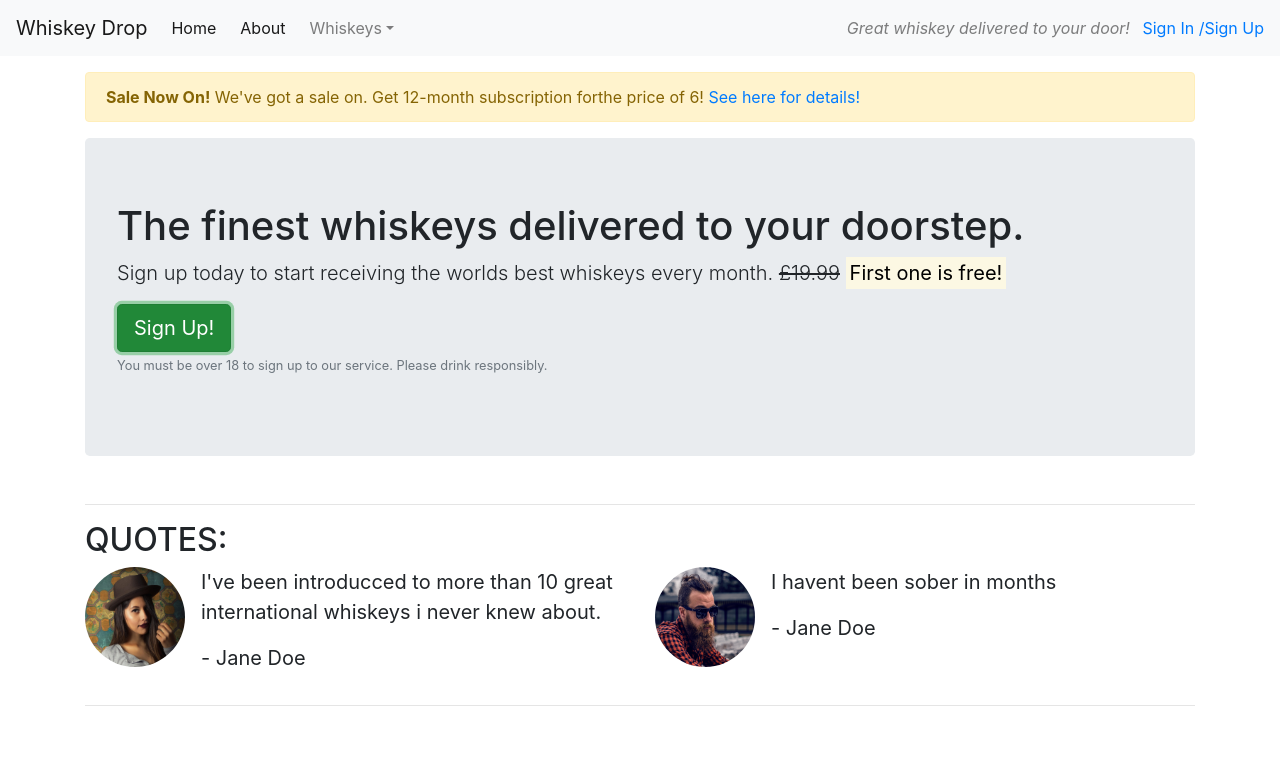
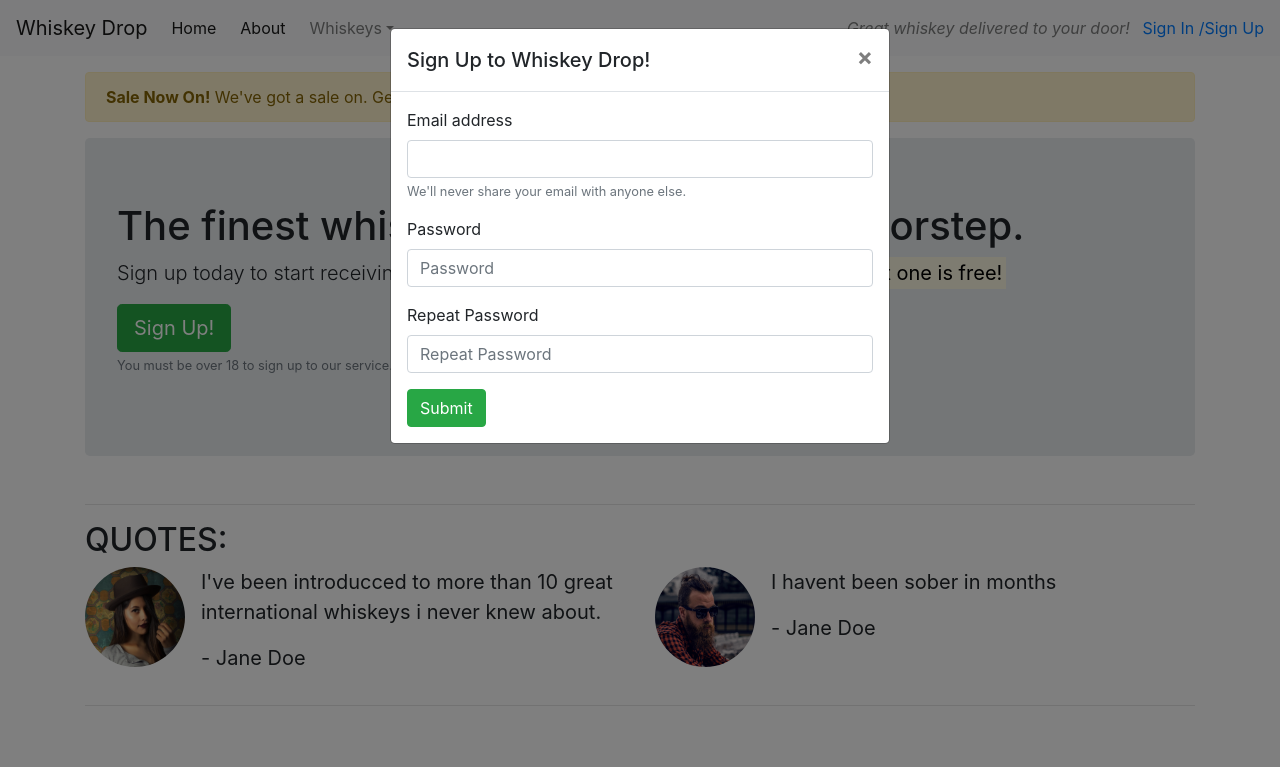
Before and after one commit to Lee-AnnC/whiskey, a plain HTML site: page index.html in a window 1280 px wide. Both pictures are taken after a click on the button "Sign Up!". Shown: the top 767 px of the page. Drawn offline with nearby package versions, Linux system fonts and the light colour scheme.

Commit message:
button error fixed, modalalso added

```diff
--- a/index.html
+++ b/index.html
@@ -59,7 +59,7 @@
         <s class="d-none d-sm-inline">£19.99</s>
         <span class="d-inline d-sm-none"><br></span>
         <strong><mark> First one is free!</mark></strong></p>
-        <button class="btn btn-success btn-lg">Sign Up!</button>
+        <button class="btn btn-success btn-lg" data-toggle="modal" data-target="#signUpModal">Sign Up!</button>
         <p class="text-muted"><small>You must be over 18 to sign up to our service. Please drink responsibly.</small></p>
     </section>
   </div>
@@ -141,9 +141,40 @@
     <hr>
      <!--/Features-->
   </article>
-  <script src="https://stackpath.bootstrapcdn.com/bootstrap/4.4.1/js/bootstrap.min.js" integrity="sha384-wfSDF2E50Y2D1uUdj0O3uMBJnjuUD4Ih7YwaYd1iqfktj0Uod8GCExl3Og8ifwB6" crossorigin="anonymous"></script>
+
+  <div class="modal" tabindex="-1" role="dialog" id="signUpModal">
+    <div class="modal-dialog" role="document">
+      <div class="modal-content">
+        <div class="modal-header">
+          <h5 class="modal-title">Sign Up to Whiskey Drop!</h5>
+          <button type="button" class="close" data-dismiss="modal" aria-label="Close">
+            <span aria-hidden="true">&times;</span>
+          </button>
+        </div>
+        <div class="modal-body">
+          <form>
+            <div class="form-group">
+              <label for="exampleInputEmail1">Email address</label>
+              <input type="email" class="form-control" id="exampleInputEmail1" aria-describedby="emailHelp">
+              <small id="emailHelp" class="form-text text-muted">We'll never share your email with anyone else.</small>
+            </div>
+            <div class="form-group">
+              <label for="password">Password</label>
+              <input type="password" class="form-control" id="password" placeholder="Password">
+            </div>
+            <div class="form-group">
+              <label for="repeatPassword">Repeat Password</label>
+              <input type="password" class="form-control" id="repeatPassword" placeholder="Repeat Password">
+            </div>
+          <button type="submit" class="btn btn-success">Submit</button>
+          </form>
+        </div>
+      </div>
+    </div>
+  </div>
+
   <script src="https://code.jquery.com/jquery-3.4.1.slim.min.js" integrity="sha384-J6qa4849blE2+poT4WnyKhv5vZF5SrPo0iEjwBvKU7imGFAV0wwj1yYfoRSJoZ+n" crossorigin="anonymous"></script>
   <script src="https://cdn.jsdelivr.net/npm/popper.js@1.16.0/dist/umd/popper.min.js" integrity="sha384-Q6E9RHvbIyZFJoft+2mJbHaEWldlvI9IOYy5n3zV9zzTtmI3UksdQRVvoxMfooAo" crossorigin="anonymous"></script>
-
+  <script src="https://stackpath.bootstrapcdn.com/bootstrap/4.4.1/js/bootstrap.min.js" integrity="sha384-wfSDF2E50Y2D1uUdj0O3uMBJnjuUD4Ih7YwaYd1iqfktj0Uod8GCExl3Og8ifwB6" crossorigin="anonymous"></script>
 </body>
 </html>
```
